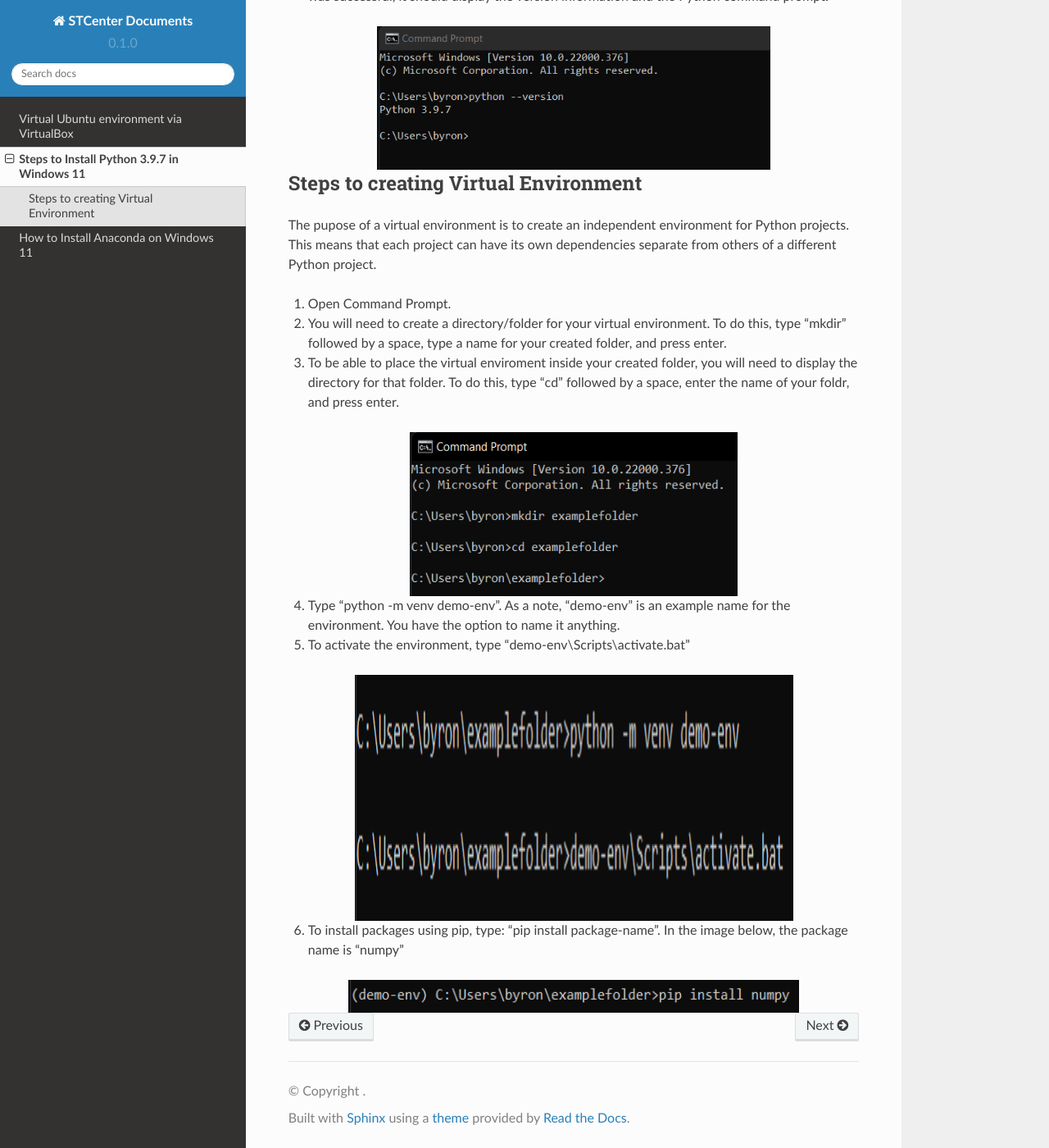
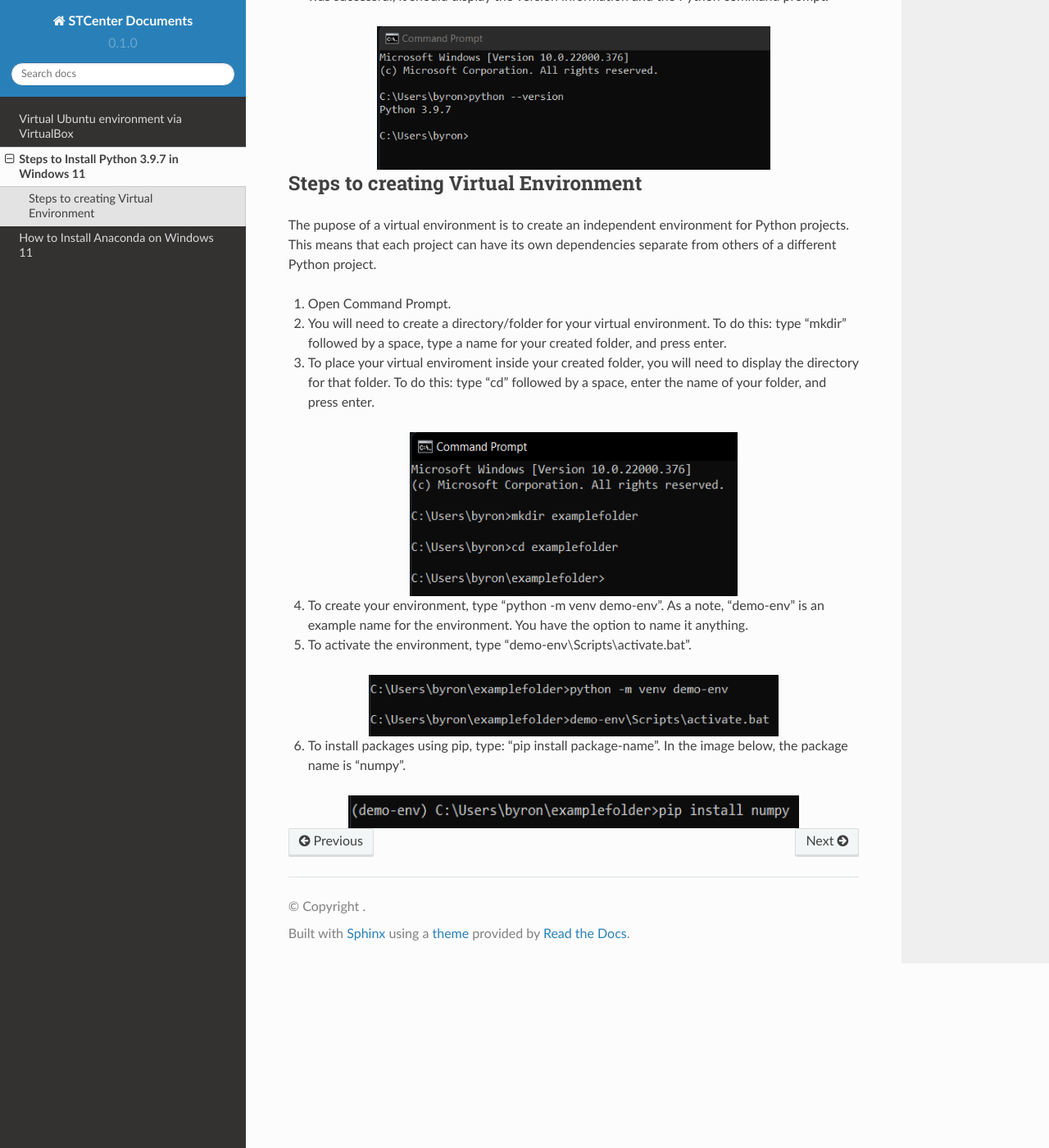
Before and after one commit to stccenter/STCenterDocs, a Sphinx documentation site: the page built from docs/source/python3.8-install.rst, in a window 1280 px wide and 1400 px high, scrolled down 488 px. Shown: the whole window at 82% size. Built offline with Sphinx 7.4.7 and the Read the Docs theme 2.0.0, drawn with Linux system fonts in a browser that asks for light colours.

Commit message:
Update python3.8-install.rst

```diff
--- a/docs/source/python3.8-install.rst
+++ b/docs/source/python3.8-install.rst
@@ -23,9 +23,9 @@ The pupose of a virtual environment is to create an independent environment for
 
 1. Open Command Prompt.
 
-2. You will need to create a directory/folder for your virtual environment. To do this, type "mkdir" followed by a space, type a name for your created folder, and press enter.
+2. You will need to create a directory/folder for your virtual environment. To do this: type "mkdir" followed by a space, type a name for your created folder, and press enter.
 
-3. To be able to place the virtual enviroment inside your created folder, you will need to display the directory for that folder. To do this, type "cd" followed by a space, enter the name of your foldr, and press enter.
+3. To place your virtual enviroment inside your created folder, you will need to display the directory for that folder. To do this: type "cd" followed by a space, enter the name of your folder, and press enter.
 
 .. image:: ../images/v-env.step3.png
     :width: 400px
@@ -33,17 +33,17 @@ The pupose of a virtual environment is to create an independent environment for
     :height: 200px
     :alt: Placing virtual environment inside a folder
 
-4. Type "python -m venv demo-env". As a note, "demo-env" is an example name for the environment. You have the option to name it anything.
+4. To create your environment, type "python -m venv demo-env". As a note, "demo-env" is an example name for the environment. You have the option to name it anything.
 
-5. To activate the environment, type "demo-env\\Scripts\\activate.bat"
+5. To activate the environment, type "demo-env\\Scripts\\activate.bat".
 
 .. image:: ../images/v-env.step5.png
-    :width: 535px
+    :width: 500px
     :align: center
-    :height: 300px
+    :height: 75px
     :alt: Activating virtual environment
 
-6. To install packages using pip, type: "pip install package-name". In the image below, the package name is "numpy"
+6. To install packages using pip, type: "pip install package-name". In the image below, the package name is "numpy".
 
 .. image:: ../images/v-env.step6.png
     :width: 550px
```
